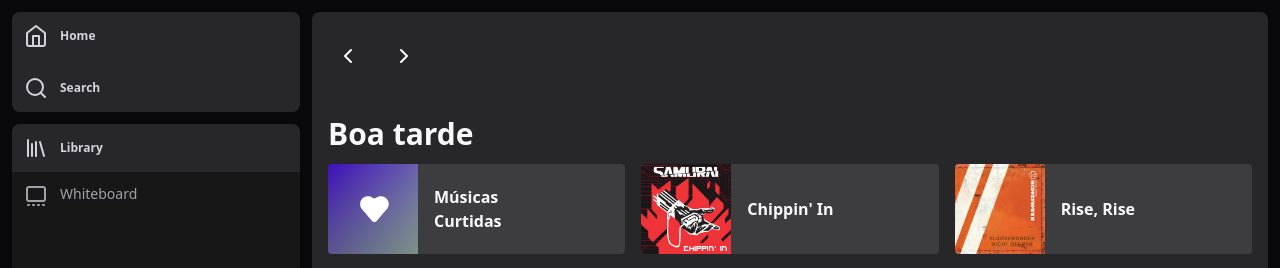
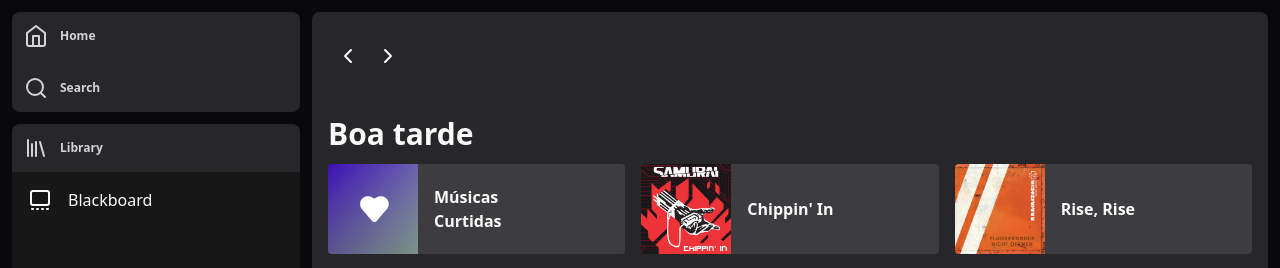
Before and after one commit to rodrigueslucas062/spotify-interface, a Next.js app: page / in a window 1280 px wide. Shown: the top 268 px of the page. Built offline with nearby package versions, Linux system fonts and the light colour scheme.

Commit message:
feat: Atualização no comportamento

```diff
--- a/components/aside/Aside.jsx
+++ b/components/aside/Aside.jsx
@@ -24,8 +24,8 @@ const renderAside = () => {
             </div>
             <div className="flex-grow bg-neutral-900 space-y-1 p-2 rounded-b-lg">
                 <div className="flex flex-col gap-3">
-                    <Link href="/whiteboard" className="text-sm text-zinc-400 hover:text-zinc-100 flex gap-3 p-1">
-                    <GalleryThumbnails />Whiteboard
+                    <Link href="/whiteboard"  className="group rounded flex items-center gap-4 p-2 overflow-hidden hover:bg-zinc-800 transition-colors">
+                    <GalleryThumbnails />Blackboard
                     </Link>
                 </div>
             </div>
--- a/utils/navegacao/NavButton.jsx
+++ b/utils/navegacao/NavButton.jsx
@@ -33,15 +33,14 @@ const NavButton = () => {
     }, [router])
 
     return (
-        <>
+        <div>
             <button className="rounded-full bg-black/40 p-2 hover:bg-white/10" onClick={handleVoltar}>
                 <ChevronLeft />
             </button>
             <button className="rounded-full bg-black/40 p-2 hover:bg-white/10" onClick={handleAvancar}>
                 <ChevronRight />
             </button>
-        </>
-
+        </div>
     )
 }
 
```
